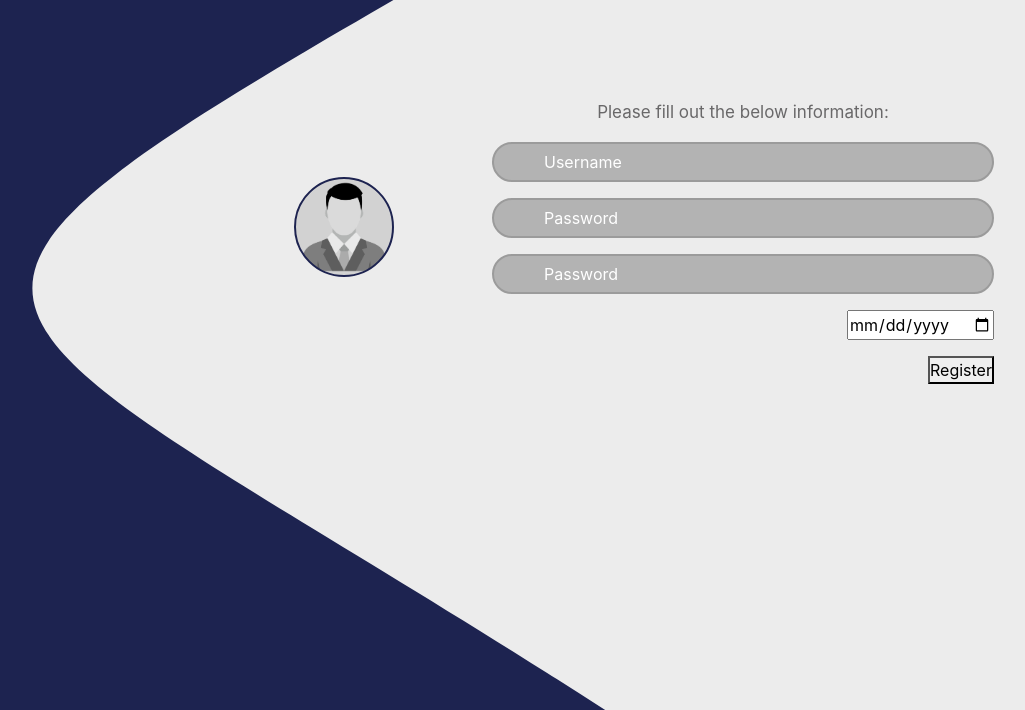
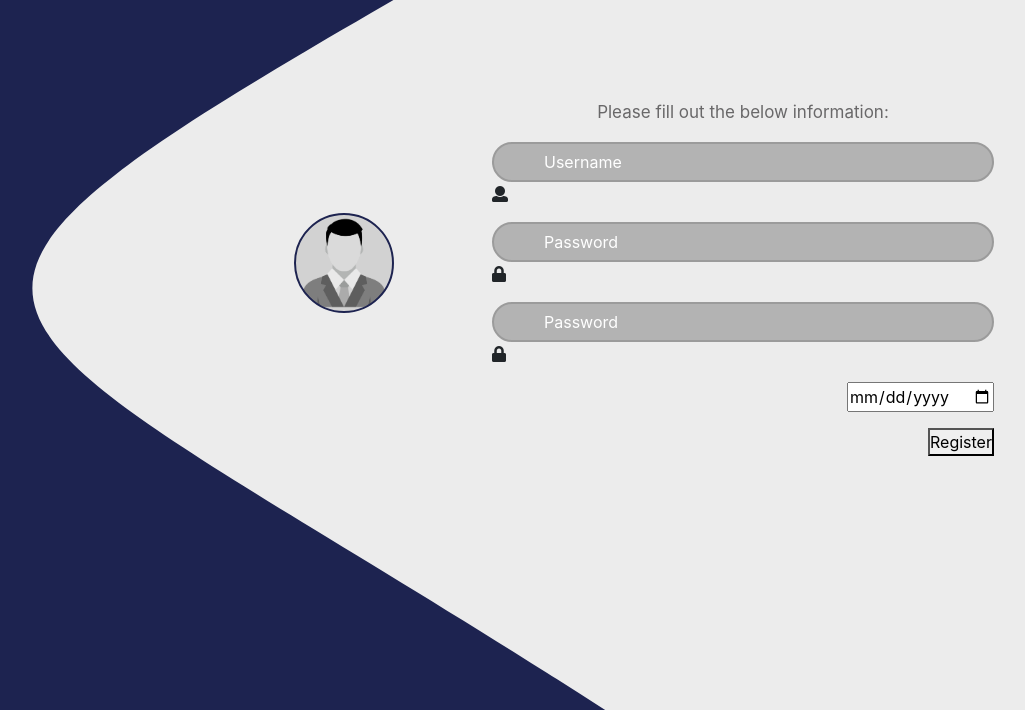
Before and after one commit to mahmoudelkhadragy/caduceus-lane, a plain HTML site: page index.html in a window 1280 px wide. Shown: the part 90-800 px from the top of the page, without its empty margins (206-1231 px from the left). Drawn offline with Linux system fonts and the light colour scheme.

Commit message:
add icons

```diff
--- a/index.html
+++ b/index.html
@@ -39,7 +39,7 @@
                     placeholder="Username"
                     required
                   />
-                  <span class="input_icon"></span>
+                  <span class="input_icon"><i class="fas fa-user"></i></span>
                 </div>
                 <div class="form-group">
                   <input
@@ -48,6 +48,7 @@
                     placeholder="Password"
                     required
                   />
+                  <span class="input_icon"><i class="fas fa-lock"></i></span>
                 </div>
                 <div class="form-group">
                   <input
@@ -56,6 +57,7 @@
                     placeholder="Password"
                     required
                   />
+                  <span class="input_icon"><i class="fas fa-lock"></i></span>
                 </div>
                 <div class="form-group">
                   <input class="float-right" type="date" required="required" />
```
